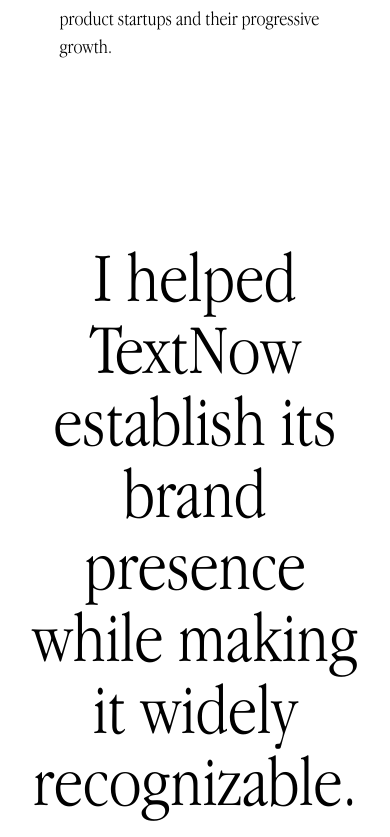
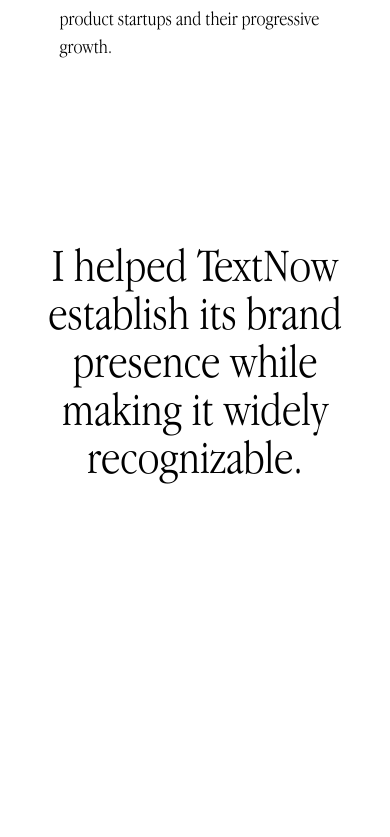
Before and after one commit to albinjoby/Chic-And-Geek-Clone, a Next.js app: page / in a window 390 px wide. Shown: the part 1306-2143 px from the top of the page. After the commit the page ends 1807 px from the top, so only its background shows below. Built offline with nearby package versions, Linux system fonts and the light colour scheme.

Commit message:
fix again

```diff
--- a/src/app/page.js
+++ b/src/app/page.js
@@ -56,7 +56,7 @@
         </div>
       </div>
       <div className="text-center p-5 lg:p-45 mt-30">
-        <h2 className="text-7xl">
+        <h2 className="text-5xl md:text-7xl">
           I helped TextNow establish its brand presence while making it widely
           recognizable.
         </h2>
```
